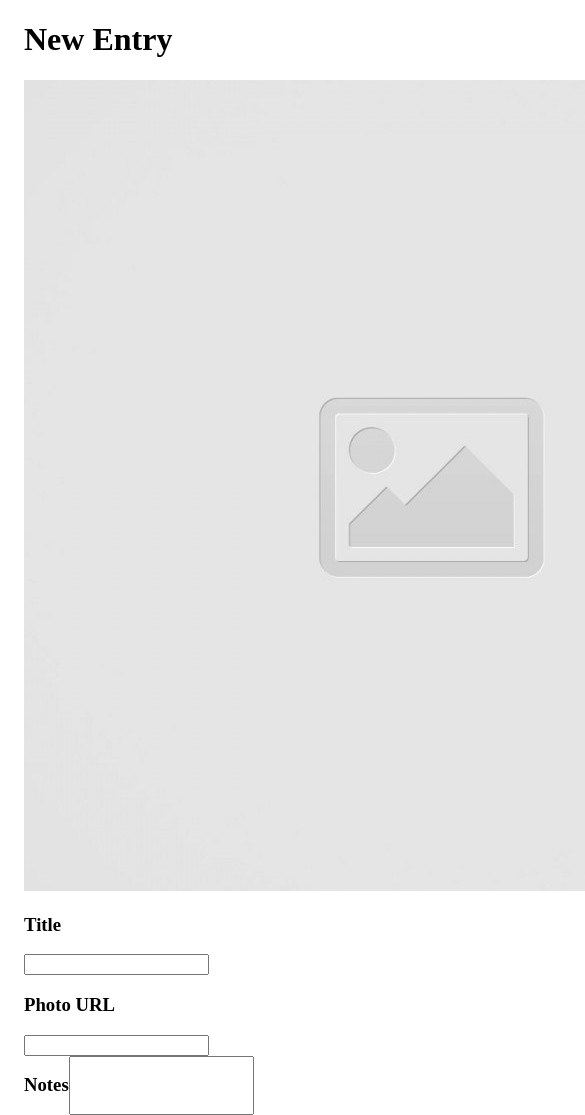
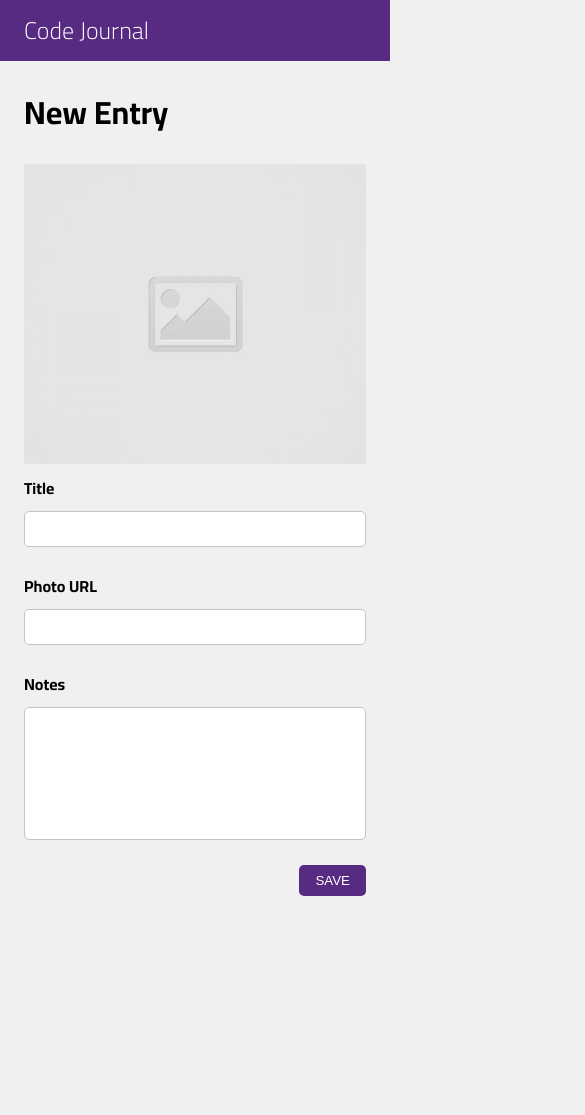
Before and after one commit to lkhuu96/code-journal, a website: page index.html in a window 390 px wide. Shown: the top 1115 px of the page, 585 px wide, since content can reach past the window. After the commit the page ends 912 px from the top, so only its background shows below. Drawn offline with Linux system fonts and the light colour scheme.

Commit message:
Ensure that the form looks nice on both mobile-sized and desktop-sized screens

```diff
--- a/css/styles.css
+++ b/css/styles.css
@@ -0,0 +1,72 @@
+body {
+  background: rgb(240, 240, 240);
+  font-family: Cairo, sans-serif;
+}
+
+input {
+  width: 100%;
+  line-height: 2rem;
+}
+
+textarea {
+  resize: none;
+  width: 100%;
+  height: 10em;
+}
+
+img {
+  object-fit: cover;
+  width: 100%;
+  max-height: 300px;
+}
+
+label {
+  display: inline-block;
+  margin-bottom: 0.5rem;
+  margin-top: 1.5rem;
+}
+
+.font-300 {
+  font-weight: 300;
+}
+
+.font-500 {
+  font-weight: 500;
+}
+
+.font-700 {
+  font-weight: 700;
+}
+
+.notes {
+  height: 10rem;
+}
+
+.purple-bg {
+  background: rgb(86, 43, 129);
+  color: white;
+}
+
+.text-right {
+  text-align: right;
+}
+
+.no-top-margin {
+  margin-top: 0;
+}
+
+.tb-margin-dot5 {
+  margin: 0.5rem 0;
+}
+
+.gray-border {
+  border: 1px solid rgb(196, 196, 196);
+  border-radius: 5px;
+}
+
+.save-button {
+  border: none;
+  border-radius: 5px;
+  padding: 0.5rem 1rem;
+  margin: 1rem 0;
+}
--- a/index.html
+++ b/index.html
@@ -5,6 +5,9 @@
   <meta name="viewport" content="width=device-width, initial-scale=1.0">
   <title>Code Journal</title>
   <link rel="icon" href="images/favicon.ico">
+  <link rel="preconnect" href="https://fonts.googleapis.com">
+  <link rel="preconnect" href="https://fonts.gstatic.com" crossorigin>
+  <link href="https://fonts.googleapis.com/css2?family=Cairo:wght@300;500;700&display=swap" rel="stylesheet">
   <link
     rel="stylesheet"
     crossorigin="anonymous"
@@ -15,27 +18,38 @@
   <link rel="stylesheet" href="css/styles.css">
 </head>
 <body>
-  <header>
-
+  <header class="purple-bg">
+    <div class="container">
+      <div class="row">
+        <div class="column-full column-half">
+          <h2 class="font-300 tb-margin-dot5">Code Journal</h2>
+        </div>
+      </div>
+    </div>
   </header>
   <main>
     <div class="container" data-view="entry-form">
       <form>
-        <h1>New Entry</h1>
+        <h1 class="column-full">New Entry</h1>
         <div class="row">
           <div class="column-full column-half">
             <img src="images/placeholder-image-square.jpg">
           </div>
           <div class="column-full column-half">
-            <h3>Title</h3>
-            <input type="text">
-            <h3>Photo URL</h3>
-            <input type="text">
+            <label class="no-top-margin font-700">Title</label>
+            <input class="gray-border" type="text">
+            <label class="font-700">Photo URL</label>
+            <input class="gray-border" type="text">
           </div>
         </div>
         <div class="row">
-          <h3>Notes</h3>
-          <input type="text-area">
+          <div class="column-full">
+            <label class="font-700">Notes</label>
+            <textarea class="gray-border" > </textarea>
+          </div>
+          <div class="column-full text-right">
+            <button class="purple-bg save-button">SAVE</button>
+          </div>
         </div>
       </form>
     </div>
```
